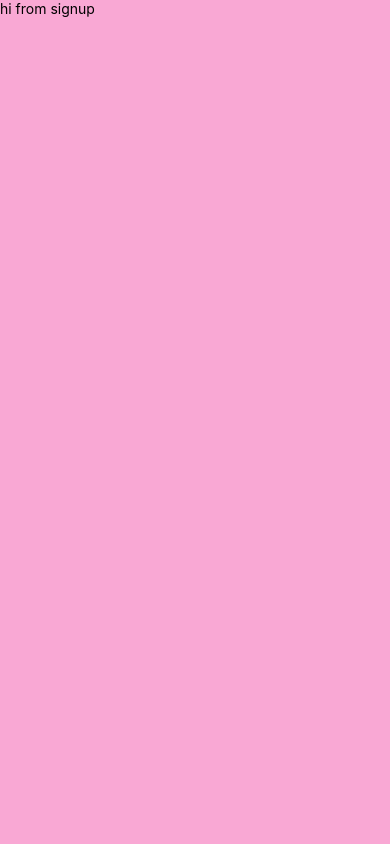
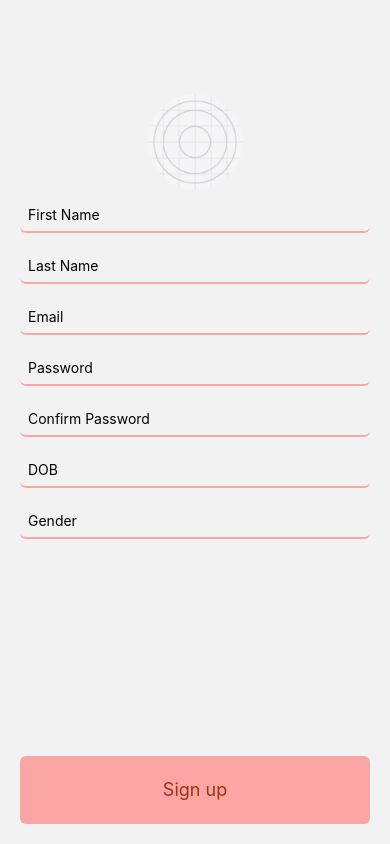
Before and after one commit to rizwanatta/NamazTracker, a React Native app: screen /Signup in a window 390 px wide. Built offline with nearby package versions, Linux system fonts and the light colour scheme.

Commit message:
signup page base design

```diff
--- a/src/screens/signup.js
+++ b/src/screens/signup.js
@@ -1,9 +1,34 @@
-import { Text, View } from "react-native";
+import { Image, Text, TextInput, TouchableOpacity, View } from "react-native";
 
 const Signup = () => {
+  const inputStyle = "border-b-2 border-b-red-300 p-2 rounded-md my-2";
+
   return (
-    <View className={"flex flex-1 bg-pink-300"}>
-      <Text>hi from signup</Text>
+    <View className={"flex flex-1 "}>
+      <View className={"flex-1 items-center justify-end"}>
+        <TouchableOpacity>
+          <Image
+            source={require("../../assets/icon.png")}
+            className={"h-24 w-24 rounded-full"}
+          />
+        </TouchableOpacity>
+      </View>
+
+      <View className={"flex-auto  px-5 "}>
+        <TextInput placeholder="First Name" className={inputStyle} />
+        <TextInput placeholder="Last Name" className={inputStyle} />
+        <TextInput placeholder="Email" className={inputStyle} />
+        <TextInput placeholder="Password" className={inputStyle} />
+        <TextInput placeholder="Confirm Password" className={inputStyle} />
+        <TextInput placeholder="DOB" className={inputStyle} />
+        <TextInput placeholder="Gender" className={inputStyle} />
+      </View>
+
+      <View className={"flex-none p-5"}>
+        <TouchableOpacity className={"p-5 bg-red-300 rounded-md items-center"}>
+          <Text className={"text-lg text-orange-800"}>Sign up</Text>
+        </TouchableOpacity>
+      </View>
     </View>
   );
 };
```
